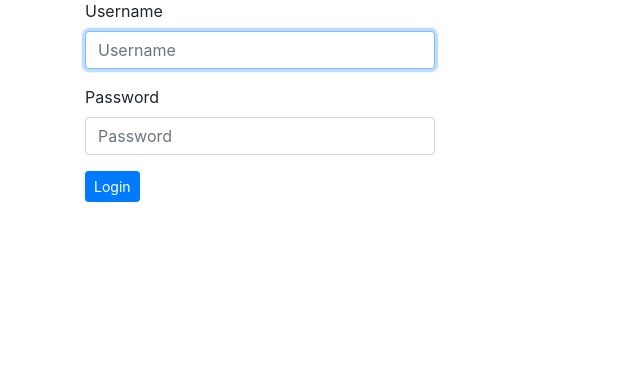
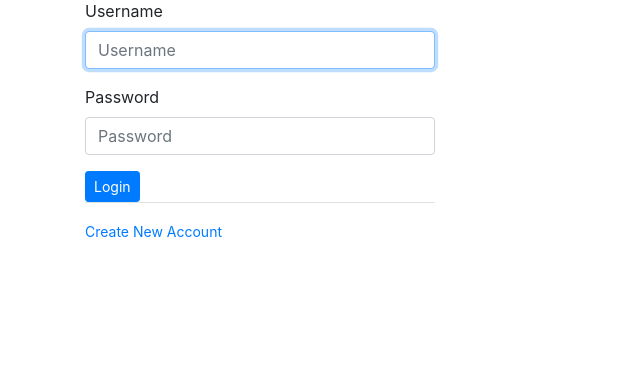
Before and after one commit to Kebasoh/instagram, a Django app: page /accounts/login/ in a window 1280 px wide. Shown: the part 73-462 px from the top of the page, without its empty margins (0-640 px from the left). Run offline with Django 3.2, Linux system fonts and the light colour scheme; some libraries are stand-ins or nearby versions.

Commit message:
added the signup functionality

```diff
--- a/insta/templates/index.html
+++ b/insta/templates/index.html
@@ -1,4 +1,4 @@
-{% extends "base.html"%}
+{%extends "base.html"%}
 {% load static %}
 
 
--- a/insta/templates/registration/login.html
+++ b/insta/templates/registration/login.html
@@ -1,4 +1,25 @@
+<!-- <body class="flex">
 
+	<div class="login">
+		<div class="logo"><img src="https://cdn130.picsart.com/259430940027212.png?r1024x1024"></div>
+		<div class="form">
+			<form>
+				<div class="inputGroup">
+					<input id="input" type="text" name="user" autocomplete="off" required="">
+					<label for="input">Phone number, username, or email</label>
+				</div>
+				<div class="inputGroup">
+					<input id="input" type="password" name="pass" autocomplete="off" required="">
+					<label for="input">Password</label>
+				</div>
+				<div class="inputGroup">
+					<button id="login">Login</button>
+				</div>
+			</form>
+		</div>
+	</div>
+
+</body> -->
 
 {% extends "registration/base.html" %}
 {% load bootstrap4 %}
@@ -23,8 +44,13 @@
 
 					<div class="form-group">
 						<input type="submit" class="btn btn-primary btn-sm" value="Login">
-						<input type="hidden" name="next" value="{{next}}">
+						<input type="hidden" name="next" value="{{ next}}">
 				</form>
+				<div class="border-top pt-3">
+					<small class="">
+						 <a href="/accounts/register">Create New Account</a>
+
+					</small>
 			</div>
 		</div>
 	</div>
--- a/instajam/settings.py
+++ b/instajam/settings.py
@@ -93,6 +93,8 @@ DATABASES = {
     }
 }
 
+
+
 # Password validation
 # https://docs.djangoproject.com/en/2.2/ref/settings/#auth-password-validators
 
```
Also changed, not shown: db.sqlite3.
